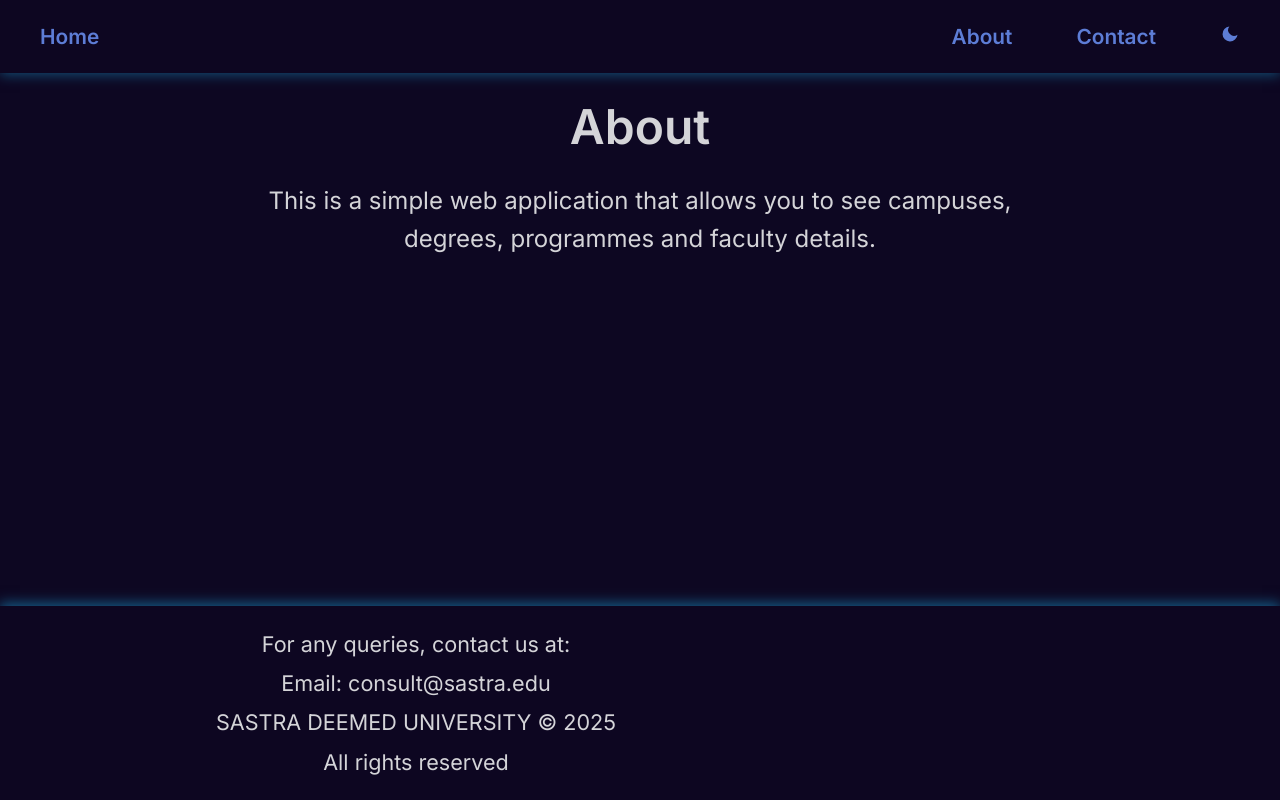
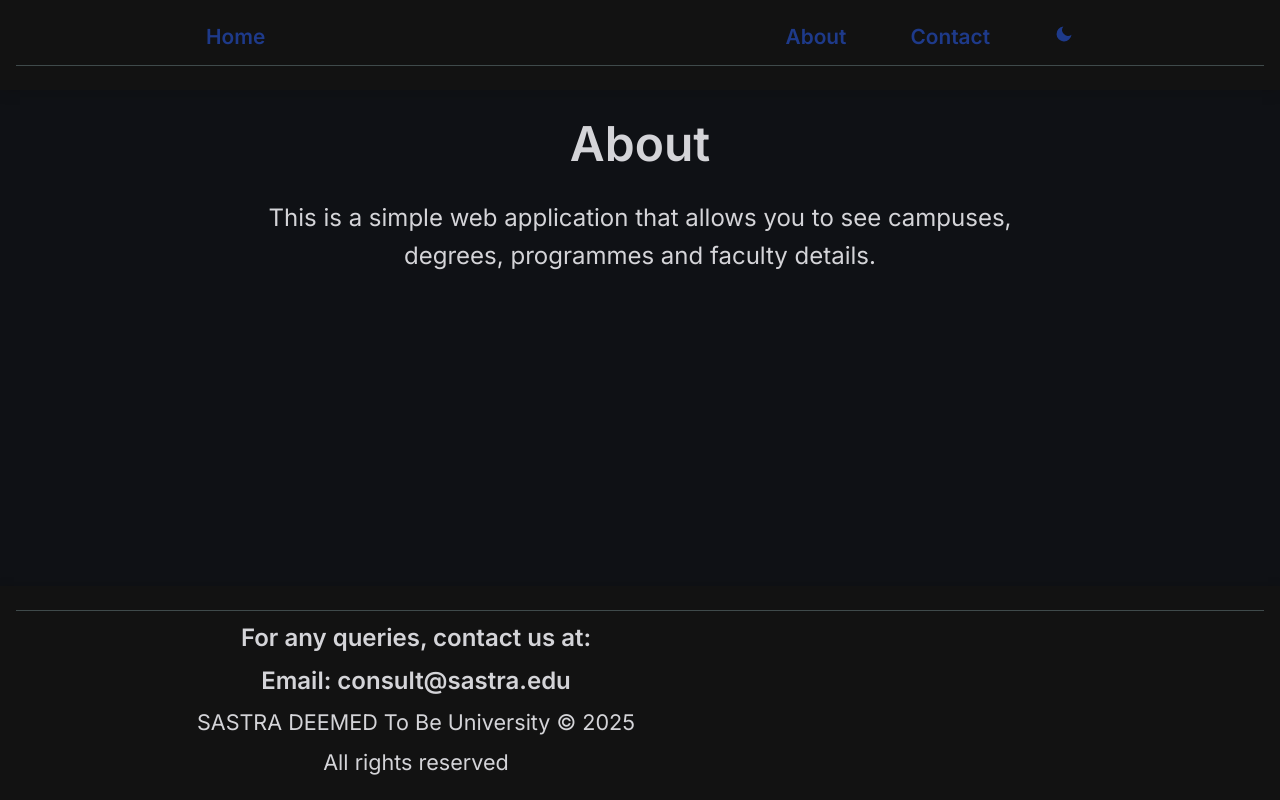
Before and after one commit to SASTRA-Projects/Timetable, a Flask app: page /about in a window 1280 px wide. Run offline with Flask 3, Linux system fonts and the light colour scheme; the visitor is signed in with stand-in values (Sample User, id 1).

Commit message:
Update layout.html

```diff
--- a/templates/layout.html
+++ b/templates/layout.html
@@ -1,5 +1,5 @@
 <!DOCTYPE html>
-<html lang="en-US">
+<html lang="en-US" class="dark-mode" data-theme="dark">
 <head>
     <meta charset="UTF-8">
     <meta name="viewport" content="width=device-width, initial-scale=1.0">
@@ -7,76 +7,205 @@
     <link rel="stylesheet" href="https://fonts.googleapis.com/css2?family=Inter:wght@400;500;600;700&display=swap">
     <style>
         :root {
-            --bg-light: #fefefe; --bg-dark: #0d0722;
-            --text-light: #2d3748; --text-dark: #d4d4d8;
-            --footer-text-light: #2d3748; --footer-text-dark: #d4d4d8;
-            --menu-footer-bg-light: #f5f5f5; --menu-footer-bg-dark: #0d0621;
-            --link-color: #1d4fa0; --link-color-dark: #5d7dd6;
-            --link-hover-bg: rgba(59,130,246,0.1); --link-hover-bg-dark: rgba(30,58,138,0.1);
-            --accent: #3b82f6; --accent-dark: #3463e3;
-            --input-bg-light: #f9fafb; --input-bg-dark: #252b2f;
-            --input-border-light: #d1d5db; --input-border-dark: #3f4a4b;
+            --bg-light: #fefefe;
+            --bg-dark: #0f1115;
+            --black-dark: #000000;
+            --text-light: #2d3748;
+            --text-dark: #d4d4d8;
+            --menu-footer-bg-light: #f5f5f5;
+            --menu-footer-bg-dark: #121212;
+            --link-color: #3b82f6;
+            --link-color-dark: #1e3a8a;
+            --link-hover-bg: rgba(59, 130, 246, 0.1);
+            --link-hover-bg-dark: rgba(30, 58, 138, 0.1);
+            --accent: #3b82f6;
+            --accent-dark: #1e3a8a;
+            --input-bg-light: #f9fafb;
+            --input-bg-dark: #252b2f;
+            --input-border-light: #d1d5db;
+            --input-border-dark: #3f4a4b;
             --error: #ef4444;
-            --shadow: 0 2px 12px rgba(26,145,197,0.5);
-            --footer-shadow: 0 -3px 12px rgb(26,145,197,0.6);
+            --shadow: 0 4px 12px rgba(0, 0, 0, 0.1);
             --transition: all 0.3s ease;
         }
+
         [data-theme="light"] {
-            background-color: var(--bg-light); color: var(--text-light);
+            background-color: var(--bg-light);
+            color: var(--text-light);
         }
+
         [data-theme="dark"] {
-            background-color: var(--bg-dark); color: var(--text-dark);
+            background-color: var(--bg-dark);
+            color: var(--text-dark);
         }
-        *, *::before, *::after { box-sizing: border-box; margin: 0; padding: 0; }
+
+        * {
+            box-sizing: border-box;
+            margin: 0;
+            padding: 0;
+        }
+
         body {
-            font-family: 'Inter', sans-serif; line-height: 1.6; min-height: 100vh;
-            display: flex; flex-direction: column; transition: var(--transition);
+            font-family: 'Inter', -apple-system, BlinkMacSystemFont, 'Segoe UI', Roboto, sans-serif;
+            line-height: 1.6;
+            min-height: 100vh;
+            display: flex;
+            flex-direction: column;
+            transition: var(--transition);
         }
-        nav, footer {
-            background-color: var(--menu-footer-bg-dark); box-shadow: var(--shadow); transition: var(--transition);
+
+        nav {
+            position: sticky;
+            top: 0;
+            background-color: var(--menu-footer-bg-dark);
+            padding: 1rem;
+            z-index: 1000;
+            box-shadow: var(--shadow);
+            transition: var(--transition);
+            width: 100%;
         }
-        [data-theme="light"] nav, [data-theme="light"] footer {
+
+        [data-theme="light"] nav {
             background-color: var(--menu-footer-bg-light);
         }
-        nav {
-            position: sticky; top: 0; padding: 1rem 1.5rem; z-index: 1000;
+
+        nav > ul {
+            display: flex;
+            list-style-type: none;
+            align-items: center;
+            justify-content: flex-start;
+            gap: 2rem;
+            width: 100%;
+            max-width: 900px;
+            margin: 0 auto;
         }
-        nav ul {
-            display: flex; list-style: none; align-items: center; justify-content: flex-start; gap: 2rem;
+
+        nav > ul > li#about {
+            margin-left: auto;
         }
-        nav ul li#about { margin-left: auto; }
+
         nav a, nav button {
-            color: var(--link-color); text-decoration: none; font-size: 1.3rem; font-weight: 600;
-            padding: 0.5rem 1rem; border-radius: 6px; background: none; border: none; cursor: pointer;
+            color: var(--link-color-dark);
+            text-decoration: none;
+            font-size: 1.3rem;
+            font-weight: 600;
+            padding: 0.5rem 1rem;
+            border-radius: 6px;
+            transition: var(--transition);
+            background: none;
+            border: none;
+            cursor: pointer;
+        }
+
+        [data-theme="light"] nav a, [data-theme="light"] nav button {
+            color: var(--link-color);
+        }
+
+        nav a:hover, nav button:hover {
+            background-color: var(--link-hover-bg-dark);
+        }
+
+        [data-theme="light"] nav a:hover, [data-theme="light"] nav button:hover {
+            background-color: var(--link-hover-bg);
+        }
+
+        #themeToggle svg {
+            width: 20px;
+            height: 20px;
+            fill: var(--link-color-dark);
             transition: var(--transition);
         }
-        [data-theme="dark"] nav a, [data-theme="dark"] nav button { color: var(--link-color-dark); }
-        nav a:hover, nav button:hover { background-color: var(--link-hover-bg); }
-        [data-theme="dark"] nav a:hover, [data-theme="dark"] nav button:hover { background-color: var(--link-hover-bg-dark); }
-        #themeToggle svg { width: 20px; height: 20px; fill: currentColor; transition: var(--transition); }
+
+        [data-theme="light"] #themeToggle svg {
+            fill: var(--link-color);
+        }
+
         #content {
-            padding: 1rem 1.5rem; max-width: 900px; margin: auto; flex: 1; animation: fadeIn 0.5s ease-in;
+            padding: 1rem 1.5rem;
+            max-width: 900px;
+            margin: 0 auto;
+            flex: 1;
+            animation: fadeIn 0.5s ease-in;
         }
-        @keyframes fadeIn { from {opacity:0; transform:translateY(10px);} to {opacity:1; transform:translateY(0);} }
-        h1 { text-align: center; font-size: 2.5rem; margin-bottom: 1rem; font-weight: 600; }
+
+        @keyframes fadeIn {
+            from { opacity: 0; transform: translateY(10px); }
+            to { opacity: 1; transform: translateY(0); }
+        }
+
+        h1 {
+            text-align: center;
+            font-size: 2.5rem;
+            margin-bottom: 1rem;
+            font-weight: 600;
+        }
+
         footer {
-            text-align: center; font-size: 0.9rem; padding: 1rem; box-shadow: var(--footer-shadow);
-            color: var(--footer-text-dark);
+            text-align: center;
+            font-size: 0.9rem;
+            background-color: var(--menu-footer-bg-dark);
+            color: var(--text-dark);
+            padding: 1rem;
+            box-shadow: 0 -2px 8px rgba(0, 0, 0, 0.1);
+            transition: var(--transition);
+            width: 100%;
         }
-        [data-theme="light"] footer { color: var(--footer-text-light); }
-        footer p { margin: 0.3rem 0; }
+
+        [data-theme="light"] footer {
+            background-color: var(--menu-footer-bg-light);
+            color: var(--text-light);
+        }
+
+        footer p {
+            margin: 0.3rem 0;
+        }
+
+        #contact {
+            font-size: 1rem;
+            font-weight: 600;
+        }
+
+        .nobulletins {
+            list-style-type: none;
+        }
+
+        .nounderline {
+            text-decoration: none;
+        }
+
         hr {
-            border: 0; height: 1px; background: var(--input-border-light); margin: 0.5rem 0; transition: var(--transition);
+            border: 0;
+            height: 1px;
+            background: var(--input-border-dark);
+            margin: 0.5rem 0;
+            transition: var(--transition);
         }
-        [data-theme="dark"] hr { background: var(--input-border-dark); }
+
+        [data-theme="light"] hr {
+            background: var(--input-border-light);
+        }
+
+        @media (max-width: 600px) {
+            nav a, nav button {
+                font-size: 1rem;
+            }
+
+            footer {
+                font-size: 0.75rem;
+            }
+
+            #contact {
+                font-size: 0.85rem;
+            }
+
+            nav > ul {
+                gap: 0.5rem;
+                flex-wrap: wrap;
+            }
+        }
     </style>
+
     {% block head %}{% endblock %}
-    <script>
-        (() => {
-            const saved = localStorage.getItem('theme') || 'dark';
-            document.documentElement.setAttribute('data-theme', saved);
-        })();
-    </script>
 </head>
 <body>
     <nav>
@@ -85,43 +214,44 @@
             <li id="about"><a href="/about">About</a></li>
             <li class="contact"><a href="#contact">Contact</a></li>
             <li>
-                <button id="themeToggle" aria-label="Toggle theme" data-icon="moon">
-                    <svg xmlns="http://www.w3.org/2000/svg" viewBox="0 0 24 24"><path d=""/></svg>
+                <button id="themeToggle" aria-label="Toggle theme">
+                    <svg xmlns="http://www.w3.org/2000/svg" viewBox="0 0 24 24">
+                        <path d="M21 12.79A9 9 0 1111.21 3 7 7 0 0021 12.79z"/>
+                    </svg>
                 </button>
             </li>
         </ul>
+        <hr>
     </nav>
 
     <div id="content">
-        {% block content %}{% endblock %}
+        {% block content %}
+        {% endblock %}
     </div>
 
     <footer>
+        <hr>
         <div id="contact">
             <p>For any queries, contact us at:</p>
             <p>Email: consult@sastra.edu</p>
         </div>
-        <p>SASTRA DEEMED UNIVERSITY &#169; 2025</p>
+        <p>SASTRA DEEMED To Be University © 2025</p>
         <p>All rights reserved</p>
     </footer>
 
     <script>
-        const btn = document.getElementById('themeToggle');
-        const root = document.documentElement;
-        const icons = {
-            sun: `<svg xmlns="http://www.w3.org/2000/svg" viewBox="0 0 24 24"><path d="M12 3v1m0 16v1m9-9h-1M4 12H3m15.364 6.364l-.707-.707M6.343 6.343l-.707-.707m12.728 0l-.707.707M6.343 17.657l-.707.707M16 12a4 4 0 11-8 0 4 4 0 018 0z"/></svg>`,
-            moon: `<svg xmlns="http://www.w3.org/2000/svg" viewBox="0 0 24 24"><path d="M21 12.79A9 9 0 1111.21 3 7 7 0 0021 12.79z"/></svg>`
-        };
-        const updateIcon = (theme) => btn.innerHTML = icons[theme === 'dark' ? 'moon' : 'sun'];
+        const themeToggle = document.getElementById('themeToggle');
+        const body = document.body;
+        const sunSVG = `<svg xmlns="http://www.w3.org/2000/svg" viewBox="0 0 24 24"><path d="M12 3v1m0 16v1m9-9h-1M4 12H3m15.364 6.364l-.707-.707M6.343 6.343l-.707-.707m12.728 0l-.707.707M6.343 17.657l-.707.707M16 12a4 4 0 11-8 0 4 4 0 018 0z"/></svg>`;
+        const moonSVG = `<svg xmlns="http://www.w3.org/2000/svg" viewBox="0 0 24 24"><path d="M21 12.79A9 9 0 1111.21 3 7 7 0 0021 12.79z"/></svg>`;
 
-        let theme = root.getAttribute('data-theme') || 'dark';
-        updateIcon(theme);
+        themeToggle.innerHTML = moonSVG;
 
-        btn.addEventListener('click', () => {
-            theme = theme === 'dark' ? 'light' : 'dark';
-            root.setAttribute('data-theme', theme);
-            localStorage.setItem('theme', theme);
-            updateIcon(theme);
+        themeToggle.addEventListener('click', () => {
+            const isDark = body.classList.toggle('dark-mode');
+            body.classList.toggle('light-mode');
+            body.setAttribute('data-theme', isDark ? 'dark' : 'light');
+            themeToggle.innerHTML = isDark ? moonSVG : sunSVG;
         });
     </script>
 </body>
```
